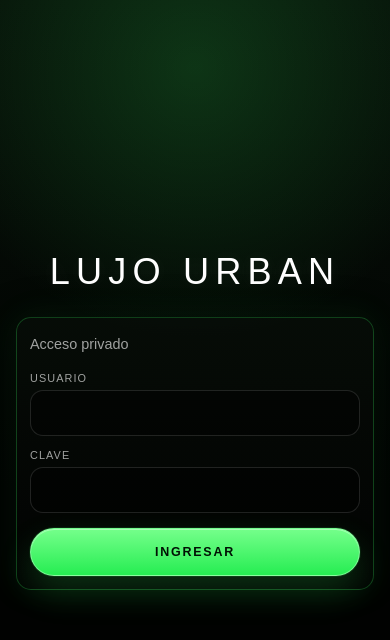
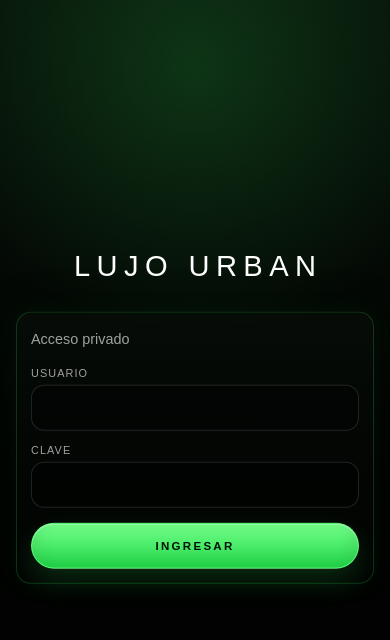
Before and after one commit to alexis-alzate/web2, a Next.js app in the folder admin/: page /login in a window 390 px wide. Shown: the top 640 px of the page. Built offline with nearby package versions, Linux system fonts and the light colour scheme.

Commit message:
Tune admin login visual balance

```diff
--- a/admin/app/globals.css
+++ b/admin/app/globals.css
@@ -392,53 +392,66 @@ label {
 }
 
 .login-shell {
-  width: min(460px, 100%);
+  width: min(430px, 100%);
   display: grid;
-  gap: 18px;
+  gap: 24px;
+  transform: translateY(-1vh);
 }
 
 .login-card {
   width: 100%;
-  padding: 22px;
+  padding: 24px 22px 22px;
+  border-color: rgba(57, 255, 99, .18);
+  background:
+    linear-gradient(180deg, rgba(8, 14, 9, .66), rgba(2, 3, 2, .94));
+  box-shadow:
+    0 18px 44px rgba(0, 0, 0, .46),
+    0 0 28px rgba(57, 255, 99, .055);
 }
 
 .login-title {
   width: 100%;
-  font-size: clamp(2.15rem, 5vw, 3.05rem);
-  letter-spacing: .28em;
+  font-size: clamp(1.86rem, 3.8vw, 2.42rem);
+  font-weight: 400;
+  letter-spacing: .34em;
+  line-height: 1;
   text-align: center;
+  text-indent: .34em;
+  text-shadow:
+    0 0 18px rgba(255, 255, 255, .08),
+    0 0 30px rgba(57, 255, 99, .06);
 }
 
 .login-form {
   display: grid;
-  gap: 14px;
-  margin-top: 18px;
+  gap: 15px;
+  margin-top: 17px;
 }
 
 .login-submit {
-  min-height: 48px;
-  margin-top: 4px;
-  border-color: rgba(145, 255, 165, .72);
+  min-height: 46px;
+  margin-top: 3px;
+  border-color: rgba(117, 255, 139, .62);
   background:
-    linear-gradient(180deg, rgba(117, 255, 139, 1), rgba(38, 237, 82, 1));
+    linear-gradient(180deg, rgba(116, 255, 139, .98), rgba(36, 231, 78, .98));
   color: #001204;
-  font-size: .82rem;
+  font-size: .76rem;
   font-weight: 900;
-  letter-spacing: .16em;
+  letter-spacing: .24em;
   text-transform: uppercase;
   box-shadow:
-    inset 0 1px 0 rgba(255, 255, 255, .36),
-    0 0 0 1px rgba(57, 255, 99, .1),
-    0 16px 34px rgba(57, 255, 99, .18);
+    inset 0 1px 0 rgba(255, 255, 255, .3),
+    inset 0 -10px 18px rgba(0, 35, 10, .12),
+    0 12px 28px rgba(57, 255, 99, .16);
 }
 
 .login-submit:hover {
   background:
-    linear-gradient(180deg, rgba(153, 255, 169, 1), rgba(47, 255, 91, 1));
+    linear-gradient(180deg, rgba(145, 255, 161, 1), rgba(44, 246, 88, 1));
   box-shadow:
-    inset 0 1px 0 rgba(255, 255, 255, .48),
-    0 0 0 1px rgba(57, 255, 99, .18),
-    0 18px 42px rgba(57, 255, 99, .28);
+    inset 0 1px 0 rgba(255, 255, 255, .42),
+    inset 0 -10px 18px rgba(0, 35, 10, .1),
+    0 15px 34px rgba(57, 255, 99, .24);
 }
 
 @media (max-width: 760px) {
@@ -521,18 +534,17 @@ label {
   }
 
   .login-shell {
-    width: min(100%, 390px);
-    gap: 16px;
+    width: min(100%, 370px);
+    gap: 22px;
+    transform: translateY(-.5vh);
   }
 
   .login-card {
-    padding: 20px 14px 14px;
+    padding: 20px 16px 16px;
     border-radius: 18px;
-    background:
-      linear-gradient(180deg, rgba(8, 14, 9, .76), rgba(2, 3, 2, .96));
     box-shadow:
       0 18px 55px rgba(0, 0, 0, .48),
-      0 0 36px rgba(57, 255, 99, .08);
+      0 0 28px rgba(57, 255, 99, .06);
   }
 
   .login-card .eyebrow {
@@ -540,8 +552,9 @@ label {
   }
 
   .login-title {
-    font-size: clamp(2rem, 9vw, 2.72rem);
-    letter-spacing: .2em;
+    font-size: clamp(1.68rem, 7.8vw, 2.12rem);
+    letter-spacing: .26em;
+    text-indent: .26em;
   }
 
   .login-form {
@@ -556,7 +569,7 @@ label {
   }
 
   .login-card .primary {
-    min-height: 48px;
+    min-height: 46px;
     margin-top: 2px;
   }
 }
@@ -696,20 +709,21 @@ label {
   }
 
   .login-shell {
-    gap: 14px;
+    gap: 18px;
   }
 
   .login-card {
-    padding: 18px 13px 13px;
+    padding: 18px 14px 14px;
   }
 
   .login-title {
-    font-size: clamp(1.88rem, 9.4vw, 2.26rem);
-    letter-spacing: .17em;
+    font-size: clamp(1.42rem, 7.6vw, 1.82rem);
+    letter-spacing: .22em;
+    text-indent: .22em;
   }
 
   .login-submit {
-    font-size: .78rem;
-    letter-spacing: .14em;
+    font-size: .72rem;
+    letter-spacing: .2em;
   }
 }
```
